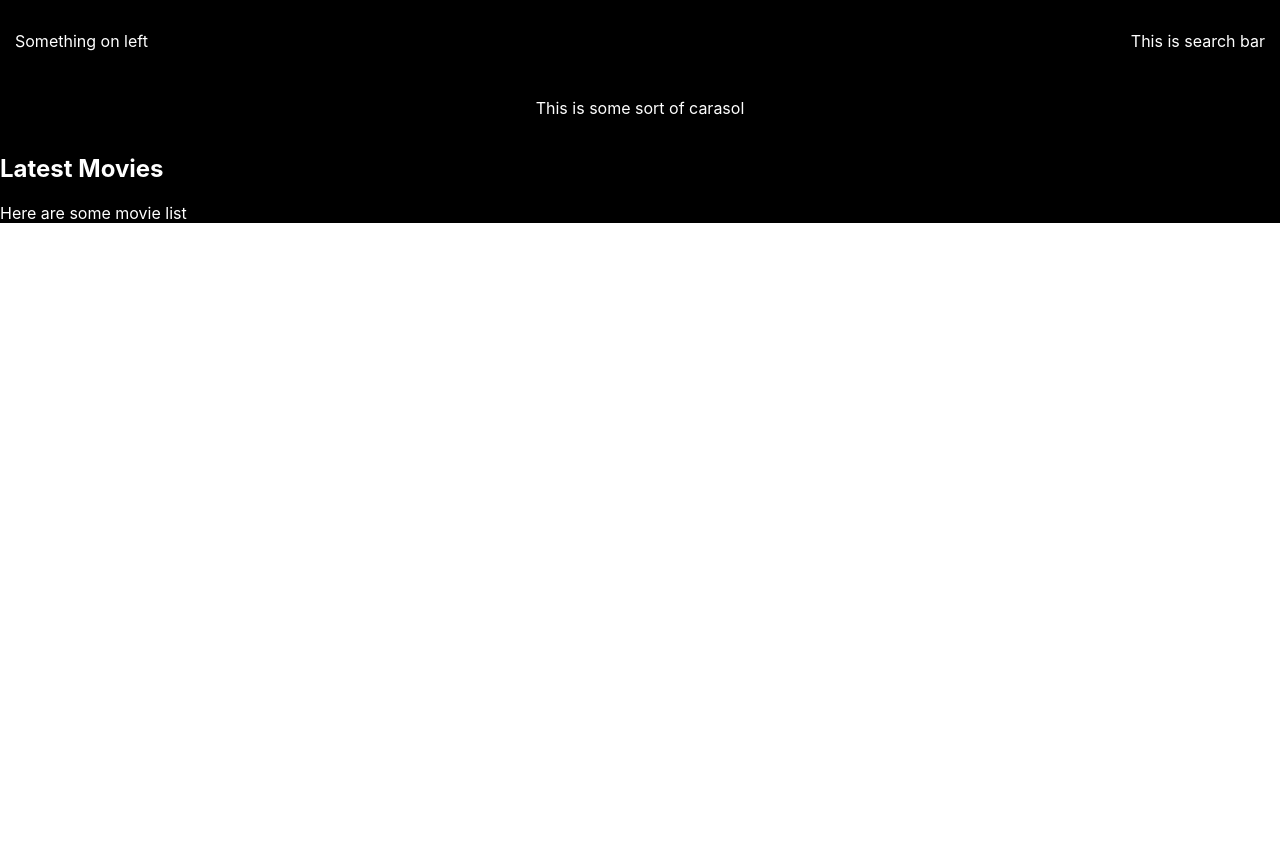
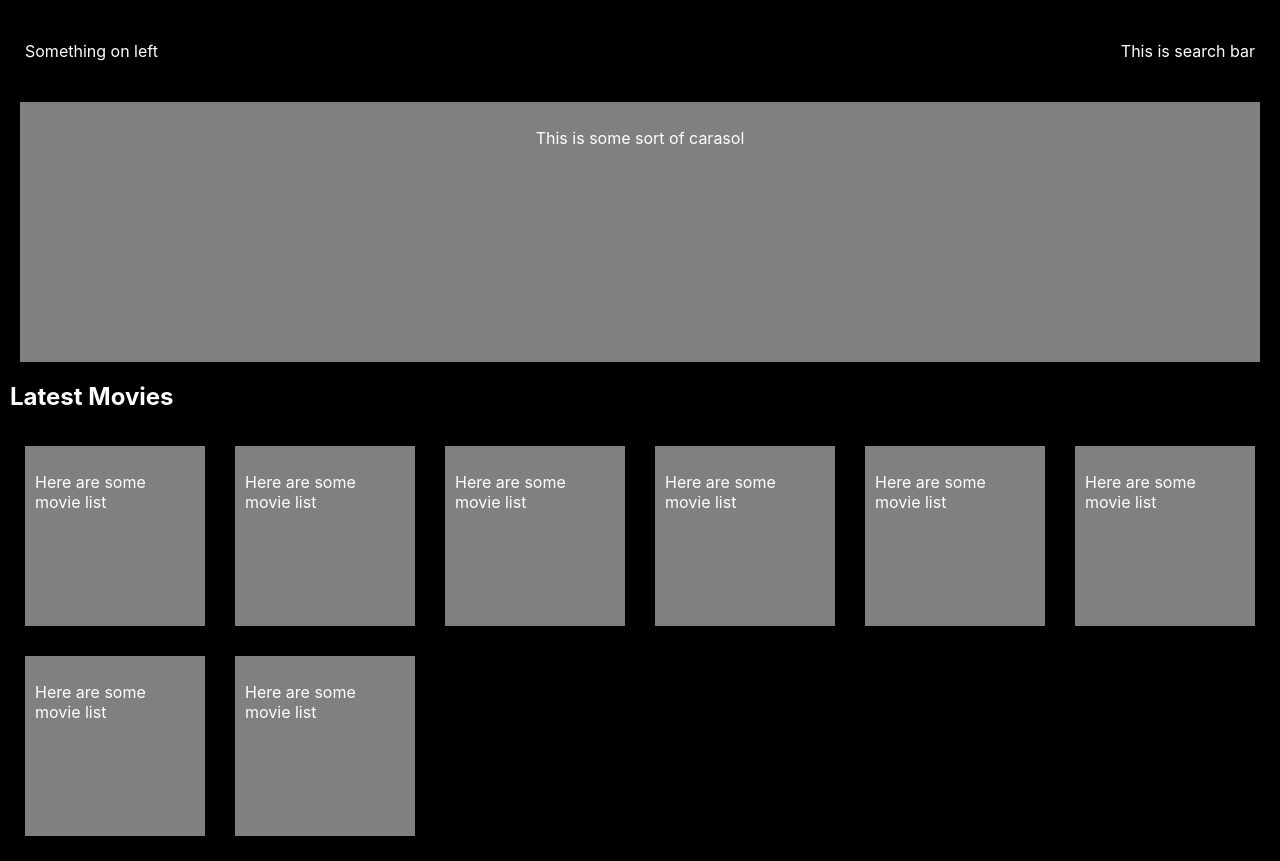
Before and after one commit to Ryand1234/movie-watcher, a React (Create React App) app: page / in a window 1280 px wide. Before the commit the page ends 800 px from the top, so only its background shows below. Built offline with nearby package versions, Linux system fonts and the light colour scheme.

Commit message:
Basic home structure done

```diff
--- a/src/routes/home/home.css
+++ b/src/routes/home/home.css
@@ -9,6 +9,10 @@
 .home-carasoul {
 	display: flex;
 	justify-content: center;
+	height: 30vh;
+	background-color: grey;
+	padding: 10px;
+	margin: 10px;
 }
 
 .home-header-left-side {
@@ -24,7 +28,20 @@
 .home-body {
 	background-color: black;
 	color: white;
+	padding: 10px;
+}
+
+.movie-card {
+	background-color: grey;
+	height: 20vh;
+	width: 20vh;
+	padding: 10px;
+	margin: 15px;
 }
 
 .movie-list {
+	display: flex;
+	flex-direction: row;
+	justify-content: flex-start;
+	flex-wrap: wrap;
 }
--- a/src/routes/home/index.tsx
+++ b/src/routes/home/index.tsx
@@ -16,7 +16,30 @@ export default function Home() {
 			</div>
 			<h2>Latest Movies</h2>
 			<div className='movie-list'>
-				<p>Here are some movie list</p>
+				<div className='movie-card'>
+					<p>Here are some movie list</p>
+				</div>
+				<div className='movie-card'>
+					<p>Here are some movie list</p>
+				</div>
+				<div className='movie-card'>
+					<p>Here are some movie list</p>
+				</div>
+				<div className='movie-card'>
+					<p>Here are some movie list</p>
+				</div>
+				<div className='movie-card'>
+					<p>Here are some movie list</p>
+				</div>
+				<div className='movie-card'>
+					<p>Here are some movie list</p>
+				</div>
+				<div className='movie-card'>
+					<p>Here are some movie list</p>
+				</div>
+				<div className='movie-card'>
+					<p>Here are some movie list</p>
+				</div>
 			</div>
 		</div>
 	)
```
